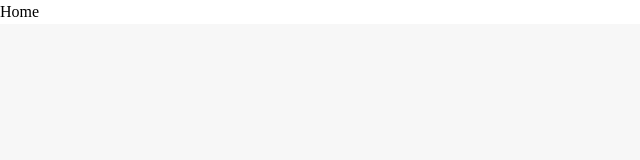
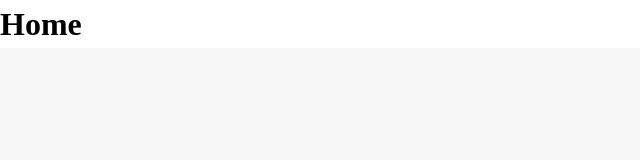
Before and after one commit to aparawasthi/react-boilerplate-webpack5, a React app: page / in a window 1280 px wide. Shown: the top 160 px of the page, without its empty margins (0-640 px from the left). Built offline with nearby package versions, Linux system fonts and the light colour scheme.

Commit message:
Updated page content

```diff
--- a/src/pages/Home/Home.tsx
+++ b/src/pages/Home/Home.tsx
@@ -3,7 +3,8 @@ import imgage from '@assets/test.jpg';
 
 function Home() {
   return (
-    <div>Home
+    <div>
+      <h1 className='text'>Home</h1>
       <img src={imgage}  alt="" />
     </div>
   )
```
